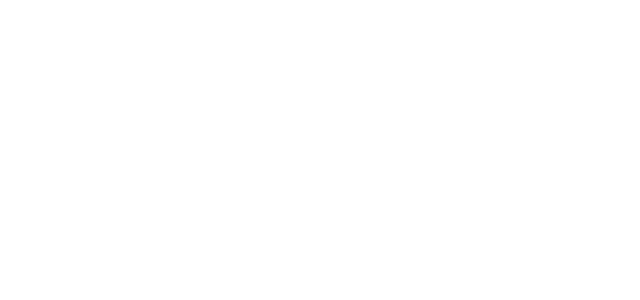
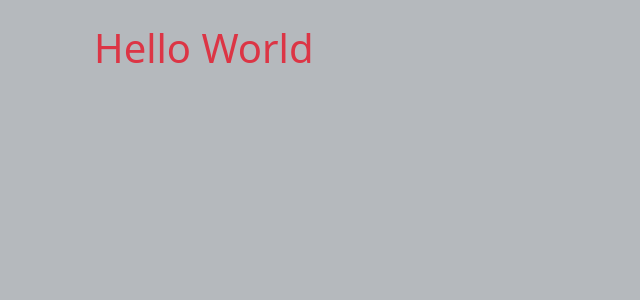
Before and after one commit to CeSeDu/firstNextJsProject, a Next.js app in the folder first-next-js-project/: page / in a window 1280 px wide. Shown: the top 300 px of the page, without its empty margins (0-640 px from the left). Built offline with nearby package versions, Linux system fonts and the light colour scheme.

Commit message:
bootstrap installed

```diff
--- a/first-next-js-project/package.json
+++ b/first-next-js-project/package.json
@@ -9,9 +9,10 @@
     "lint": "next lint"
   },
   "dependencies": {
+    "bootstrap": "^5.3.3",
+    "next": "14.1.4",
     "react": "^18",
-    "react-dom": "^18",
-    "next": "14.1.4"
+    "react-dom": "^18"
   },
   "devDependencies": {
     "eslint": "^8",
--- a/first-next-js-project/src/app/layout.js
+++ b/first-next-js-project/src/app/layout.js
@@ -1,16 +1,19 @@
 import { Inter } from "next/font/google";
-
+import 'bootstrap/dist/css/bootstrap.css';
+import BootstrapClient from "@/components/bootstrapClient.js";
 
 const inter = Inter({ subsets: ["latin"] });
 
 export const metadata = {
-  title: "ToDo App"
+  title: "ToDo App",
 };
 
 export default function RootLayout({ children }) {
   return (
     <html lang="en">
-      <body>{children}</body>
+      <body className='{inter.className} bg-secondary bg-opacity-50 container m-auto p-4 text-light'>{children}
+      <BootstrapClient />
+      </body>
     </html>
   );
 }
--- a/first-next-js-project/src/app/page.js
+++ b/first-next-js-project/src/app/page.js
@@ -1,6 +1,7 @@
 export default function Home() {
   return (
     <main>
+      <h1 className="text-danger">Hello World</h1>
 
     </main>
   );
--- /dev/null
+++ b/first-next-js-project/src/components/BootstrapClient.js
@@ -0,0 +1,13 @@
+"use client"
+
+import { useEffect } from 'react';
+
+function BootstrapClient() {
+  useEffect(() => {
+    require('bootstrap/dist/js/bootstrap.bundle.min.js');
+  }, []);
+
+  return null;
+}
+
+export default BootstrapClient;
```
Also changed, not shown: 1 other file (tests, documents, lock files or other folders).
